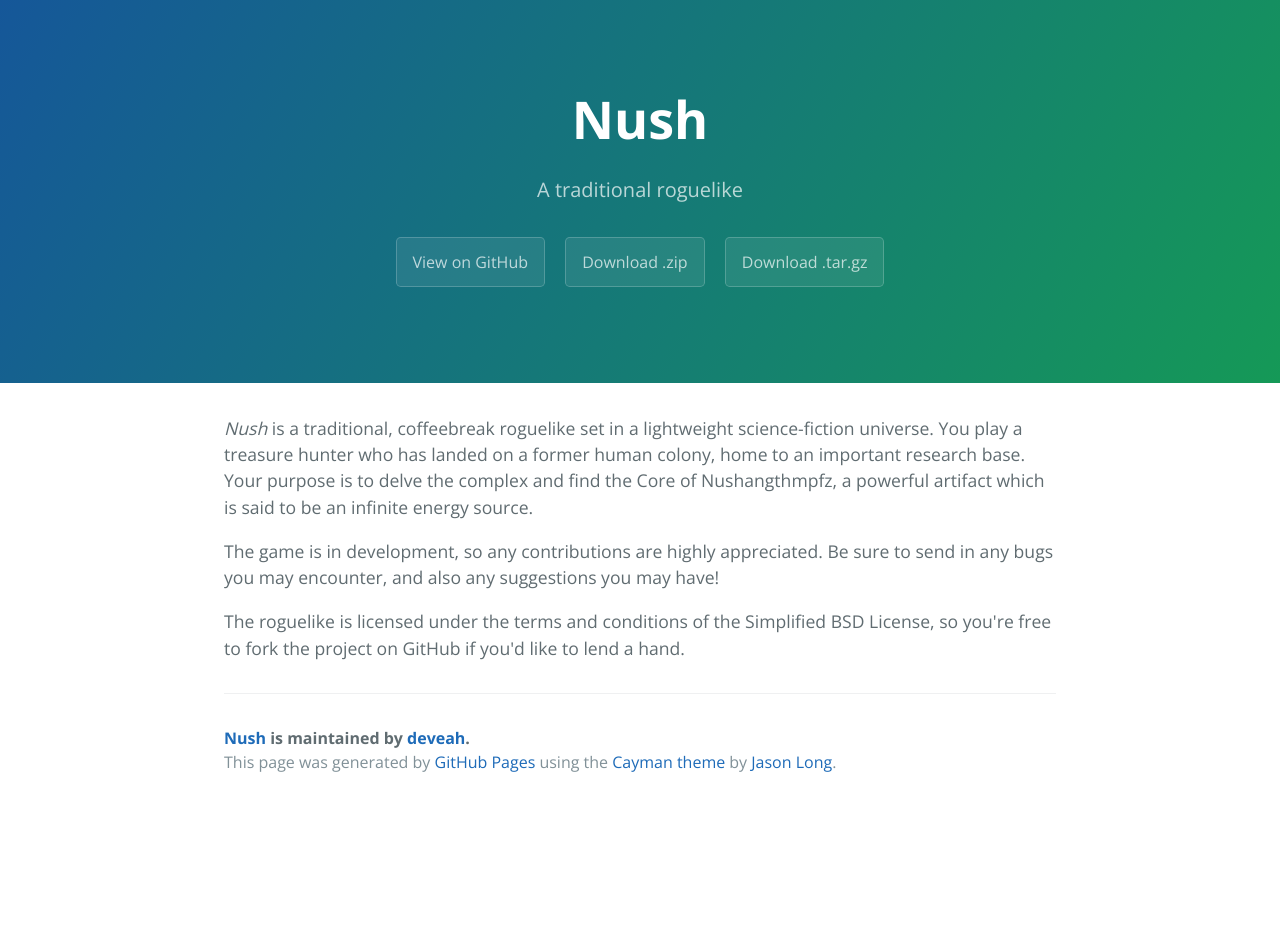
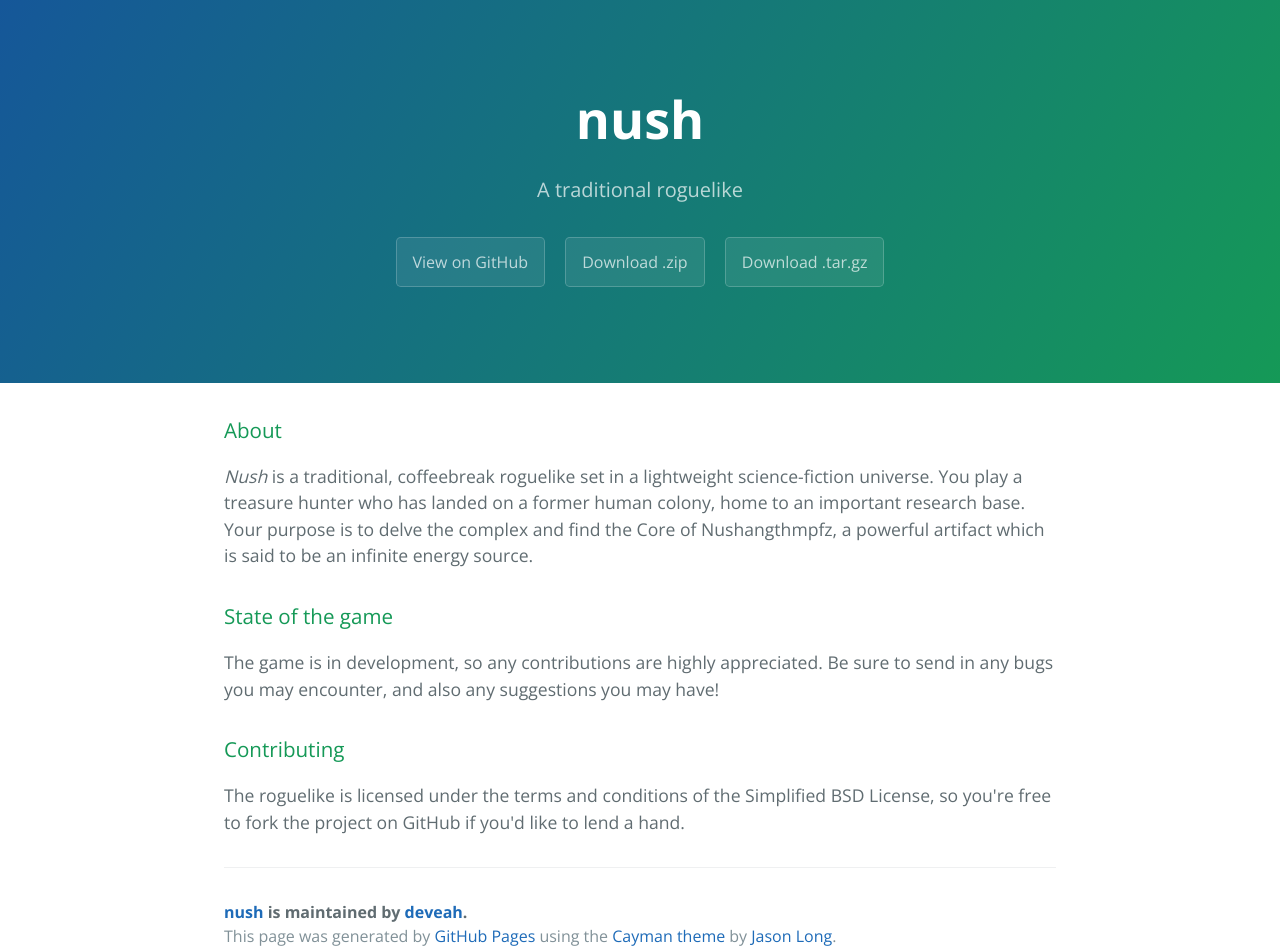
Before and after one commit to deveah/nush, a plain HTML site: page index.html in a window 1280 px wide. Before the commit the page ends 806 px from the top, so only its background shows below. Drawn offline with nearby package versions, Linux system fonts and the light colour scheme.

```diff
--- a/index.html
+++ b/index.html
@@ -2,7 +2,7 @@
 <html lang="en-us">
   <head>
     <meta charset="UTF-8">
-    <title>Nush by deveah</title>
+    <title>nush by deveah</title>
     <meta name="viewport" content="width=device-width, initial-scale=1">
     <link rel="stylesheet" type="text/css" href="stylesheets/normalize.css" media="screen">
     <link href='http://fonts.googleapis.com/css?family=Open+Sans:400,700' rel='stylesheet' type='text/css'>
@@ -11,7 +11,7 @@
   </head>
   <body>
     <section class="page-header">
-      <h1 class="project-name">Nush</h1>
+      <h1 class="project-name">nush</h1>
       <h2 class="project-tagline">A traditional roguelike</h2>
       <a href="https://github.com/deveah/nush" class="btn">View on GitHub</a>
       <a href="https://github.com/deveah/nush/zipball/master" class="btn">Download .zip</a>
@@ -19,14 +19,23 @@
     </section>
 
     <section class="main-content">
-      <p><em>Nush</em> is a traditional, coffeebreak roguelike set in a lightweight science-fiction universe. You play a treasure hunter who has landed on a former human colony, home to an important research base. Your purpose is to delve the complex and find the Core of Nushangthmpfz, a powerful artifact which is said to be an infinite energy source.</p>
+      <h3>
+<a id="about" class="anchor" href="#about" aria-hidden="true"><span class="octicon octicon-link"></span></a>About</h3>
+
+<p><em>Nush</em> is a traditional, coffeebreak roguelike set in a lightweight science-fiction universe. You play a treasure hunter who has landed on a former human colony, home to an important research base. Your purpose is to delve the complex and find the Core of Nushangthmpfz, a powerful artifact which is said to be an infinite energy source.</p>
+
+<h3>
+<a id="state-of-the-game" class="anchor" href="#state-of-the-game" aria-hidden="true"><span class="octicon octicon-link"></span></a>State of the game</h3>
 
 <p>The game is in development, so any contributions are highly appreciated. Be sure to send in any bugs you may encounter, and also any suggestions you may have!</p>
+
+<h3>
+<a id="contributing" class="anchor" href="#contributing" aria-hidden="true"><span class="octicon octicon-link"></span></a>Contributing</h3>
 
 <p>The roguelike is licensed under the terms and conditions of the Simplified BSD License, so you're free to fork the project on GitHub if you'd like to lend a hand.</p>
 
       <footer class="site-footer">
-        <span class="site-footer-owner"><a href="https://github.com/deveah/nush">Nush</a> is maintained by <a href="https://github.com/deveah">deveah</a>.</span>
+        <span class="site-footer-owner"><a href="https://github.com/deveah/nush">nush</a> is maintained by <a href="https://github.com/deveah">deveah</a>.</span>
 
         <span class="site-footer-credits">This page was generated by <a href="https://pages.github.com">GitHub Pages</a> using the <a href="https://github.com/jasonlong/cayman-theme">Cayman theme</a> by <a href="https://twitter.com/jasonlong">Jason Long</a>.</span>
       </footer>
--- a/params.json
+++ b/params.json
@@ -1 +1 @@
-{"name":"Nush","tagline":"A traditional roguelike","body":"_Nush_ is a traditional, coffeebreak roguelike set in a lightweight science-fiction universe. You play a treasure hunter who has landed on a former human colony, home to an important research base. Your purpose is to delve the complex and find the Core of Nushangthmpfz, a powerful artifact which is said to be an infinite energy source.\r\n\r\nThe game is in development, so any contributions are highly appreciated. Be sure to send in any bugs you may encounter, and also any suggestions you may have!\r\n\r\nThe roguelike is licensed under the terms and conditions of the Simplified BSD License, so you're free to fork the project on GitHub if you'd like to lend a hand.","google":"","note":"Don't delete this file! It's used internally to help with page regeneration."}
+{"name":"nush","tagline":"A traditional roguelike","body":"### About\r\n_Nush_ is a traditional, coffeebreak roguelike set in a lightweight science-fiction universe. You play a treasure hunter who has landed on a former human colony, home to an important research base. Your purpose is to delve the complex and find the Core of Nushangthmpfz, a powerful artifact which is said to be an infinite energy source.\r\n\r\n### State of the game\r\nThe game is in development, so any contributions are highly appreciated. Be sure to send in any bugs you may encounter, and also any suggestions you may have!\r\n\r\n### Contributing\r\nThe roguelike is licensed under the terms and conditions of the Simplified BSD License, so you're free to fork the project on GitHub if you'd like to lend a hand.","google":"","note":"Don't delete this file! It's used internally to help with page regeneration."}
```
